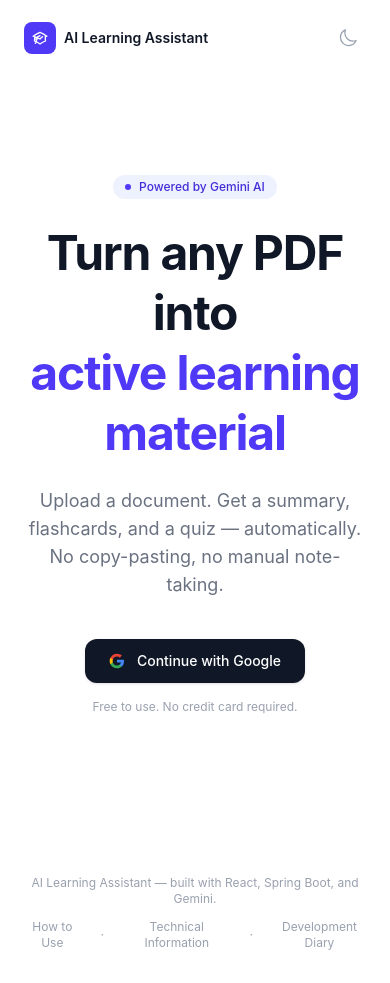
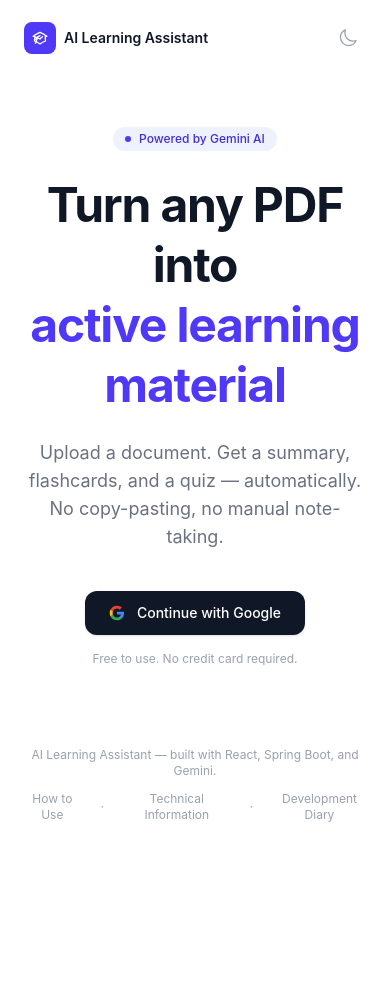
Before and after one commit to ttedgar/AI-Learning-Assistant, a React (Vite) app in the folder frontend/: page / in a window 390 px wide. After the commit the page ends 855 px from the top, so only its background shows below. Built offline with nearby package versions, Linux system fonts and the light colour scheme; no server answers.

Commit message:
feat: improve layout responsiveness with flexible structure and updated section spacing

```diff
--- a/frontend/src/pages/LandingPage.jsx
+++ b/frontend/src/pages/LandingPage.jsx
@@ -21,9 +21,9 @@
   }, [user, loading, navigate])
 
   return (
-    <div className="min-h-screen bg-white dark:bg-gray-950 transition-colors duration-200">
+    <div className="min-h-screen bg-white dark:bg-gray-950 transition-colors duration-200 flex flex-col">
       {/* Nav */}
-      <header className="max-w-7xl mx-auto px-6 py-5 flex items-center justify-between">
+      <header className="max-w-7xl w-full mx-auto px-6 py-5 flex items-center justify-between">
         <div className="flex items-center gap-2">
           <div className="h-8 w-8 rounded-lg bg-indigo-600 flex items-center justify-center">
             <svg className="h-4 w-4 text-white" fill="none" viewBox="0 0 24 24" strokeWidth={2} stroke="currentColor">
@@ -52,7 +52,8 @@
       </header>
 
       {/* Hero */}
-      <section className="max-w-4xl mx-auto px-6 pt-24 pb-32 text-center">
+      <section className="flex-1 flex items-center justify-center px-6 py-12">
+        <div className="max-w-4xl w-full text-center">
         <div className="inline-flex items-center gap-2 bg-indigo-50 dark:bg-indigo-950 text-indigo-700 dark:text-indigo-400 rounded-full px-3 py-1 text-xs font-medium mb-6">
           <span className="h-1.5 w-1.5 rounded-full bg-indigo-600 dark:bg-indigo-400" />
           Powered by Gemini AI
@@ -83,10 +84,11 @@
         </button>
 
         <p className="text-xs text-gray-400 dark:text-gray-600 mt-4">Free to use. No credit card required.</p>
+        </div>
       </section>
 
       {/* Footer */}
-      <footer className="max-w-7xl mx-auto px-6 py-8 text-center text-xs text-gray-400 dark:text-gray-600">
+      <footer className="max-w-7xl w-full mx-auto px-6 py-8 text-center text-xs text-gray-400 dark:text-gray-600">
         <p className="mb-3">AI Learning Assistant — built with React, Spring Boot, and Gemini.</p>
         <nav className="flex items-center justify-center gap-5">
           <Link to="/how-to-use" className="hover:text-gray-600 dark:hover:text-gray-400 transition-colors">
```
